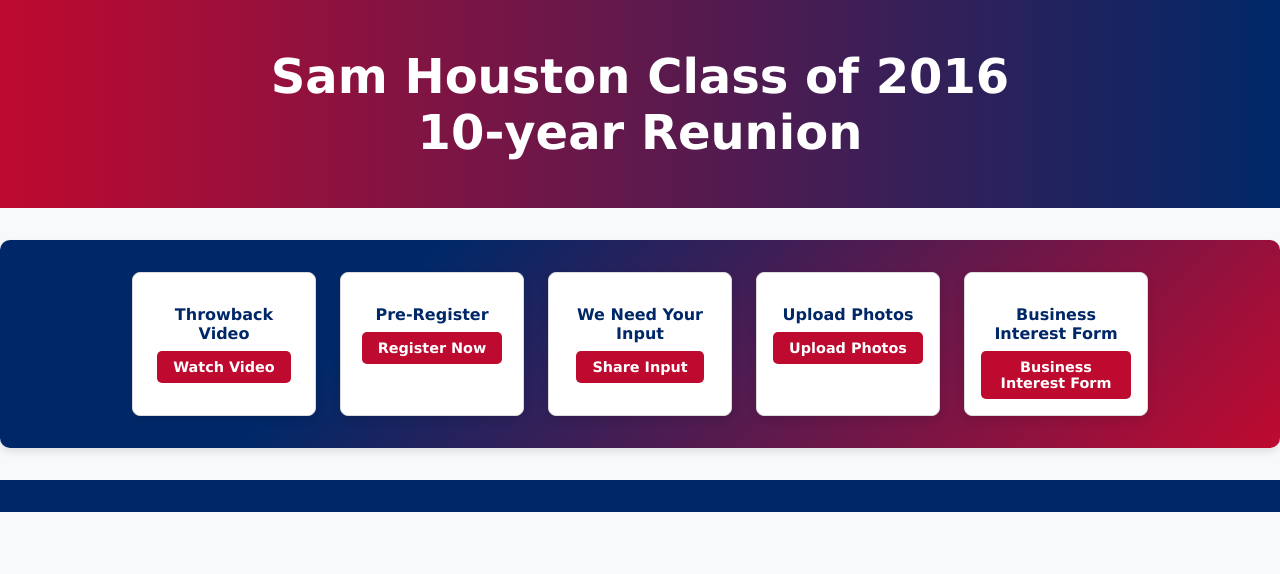
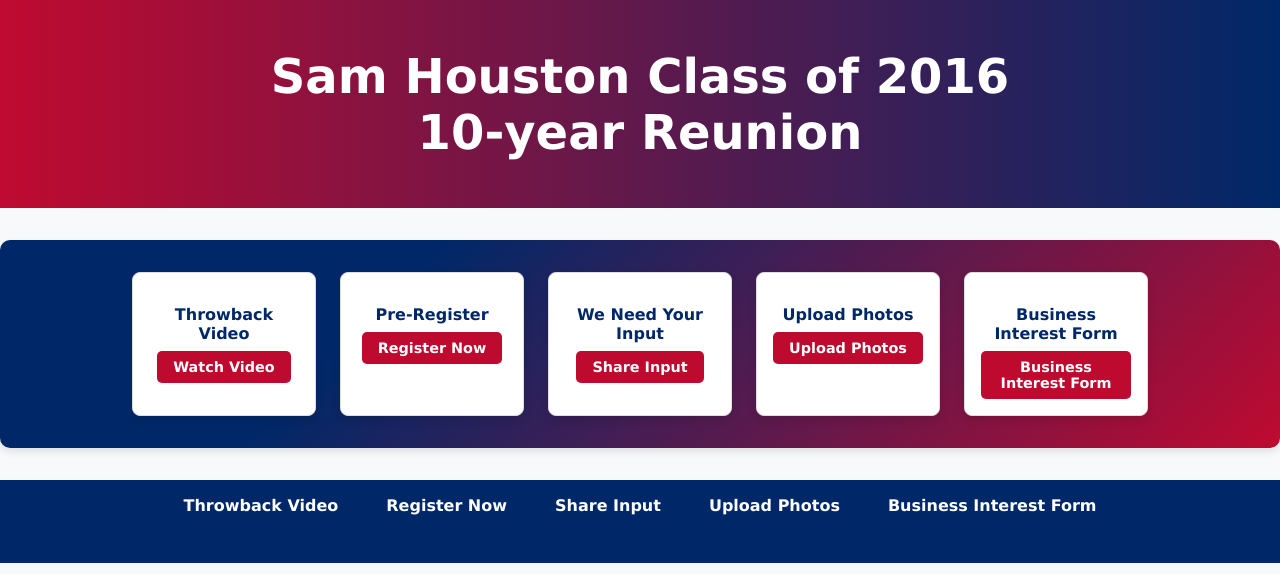
Before and after one commit to kayleeklug/samhouston2016-reunion, a plain HTML site: page index.html in a window 1280 px wide. Shown: the top 574 px of the page. Drawn offline with Linux system fonts and the light colour scheme.

Commit message:
Update index.html

```diff
--- a/index.html
+++ b/index.html
@@ -268,6 +268,14 @@
         </div>
     </div>
 
+    <nav class="top-nav">
+    <a href="https://youtu.be/0iLpadsHotQ?si=NhiZnWp2RKfZ2l9a" target="_blank">Throwback Video</a>
+    <a href="https://forms.gle/zKiqUT5SQmLV8PqA6">Register Now</a>
+    <a href="https://j0vzfpckm9c.typeform.com/to/oR1ITnOM?utm_source=xxxxx" target="_blank">Share Input</a>
+    <a href="https://forms.gle/yDDv3sUJvzgvL8n4A" target="_blank">Upload Photos</a>
+    <a href="https://forms.gle/TX35hQd4gFd6dMt88" target="_blank">Business Interest Form</a>
+    </nav>
+
     <nav>
 
     </nav>
```
